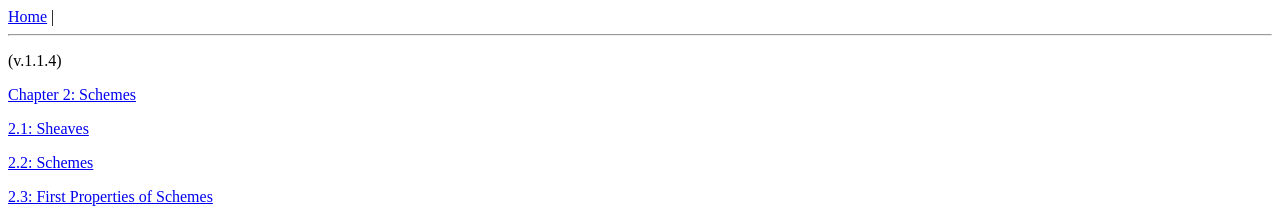
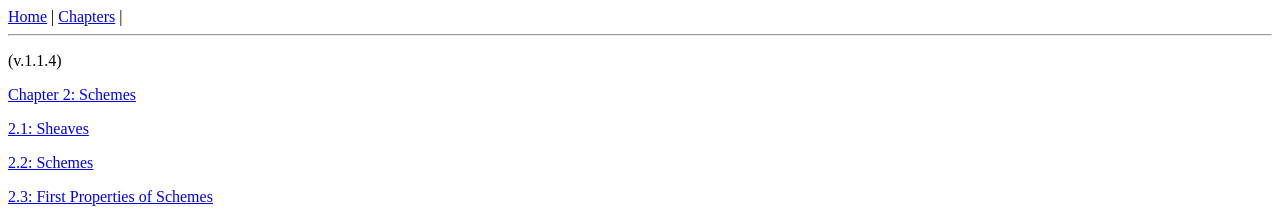
Before and after one commit to justinli1128/jiahaoliAcademicWebsite, a Jekyll site: the page built from AlgGeoPractice.md, in a window 1280 px wide and 900 px high. Shown: the top 208 px of the window. Built offline with Jekyll 4.4.1, drawn with Linux system fonts in a browser that asks for light colours.

Commit message:
Add link to Chapters in default layout

```diff
--- a/_layouts/default.html
+++ b/_layouts/default.html
@@ -45,6 +45,7 @@ window.MathJax = {
 
     <nav>
         <a href="{{ site.baseurl }}/">Home</a> |
+        <a href="{{ site.baseurl }}/AlgGeoPractice/HomePage/">Chapters</a> |
     </nav>
 
     <hr>
```
